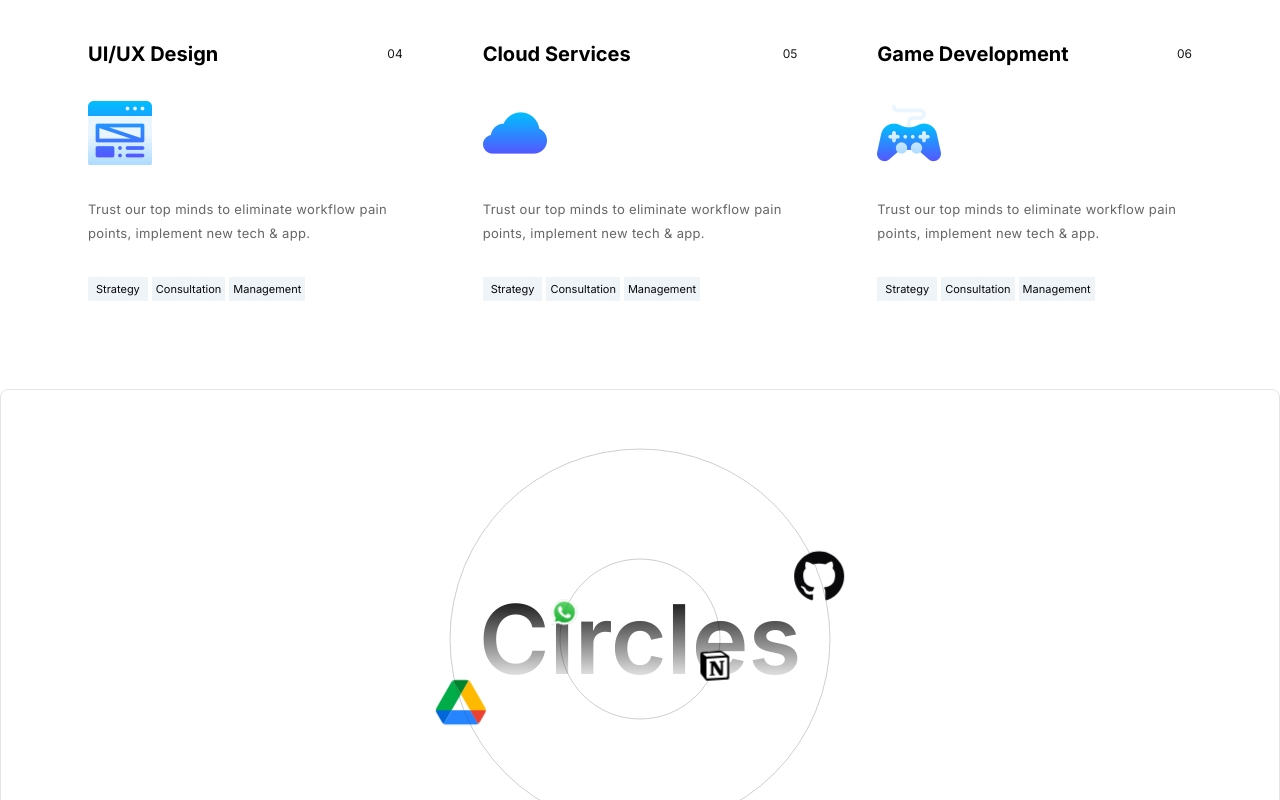
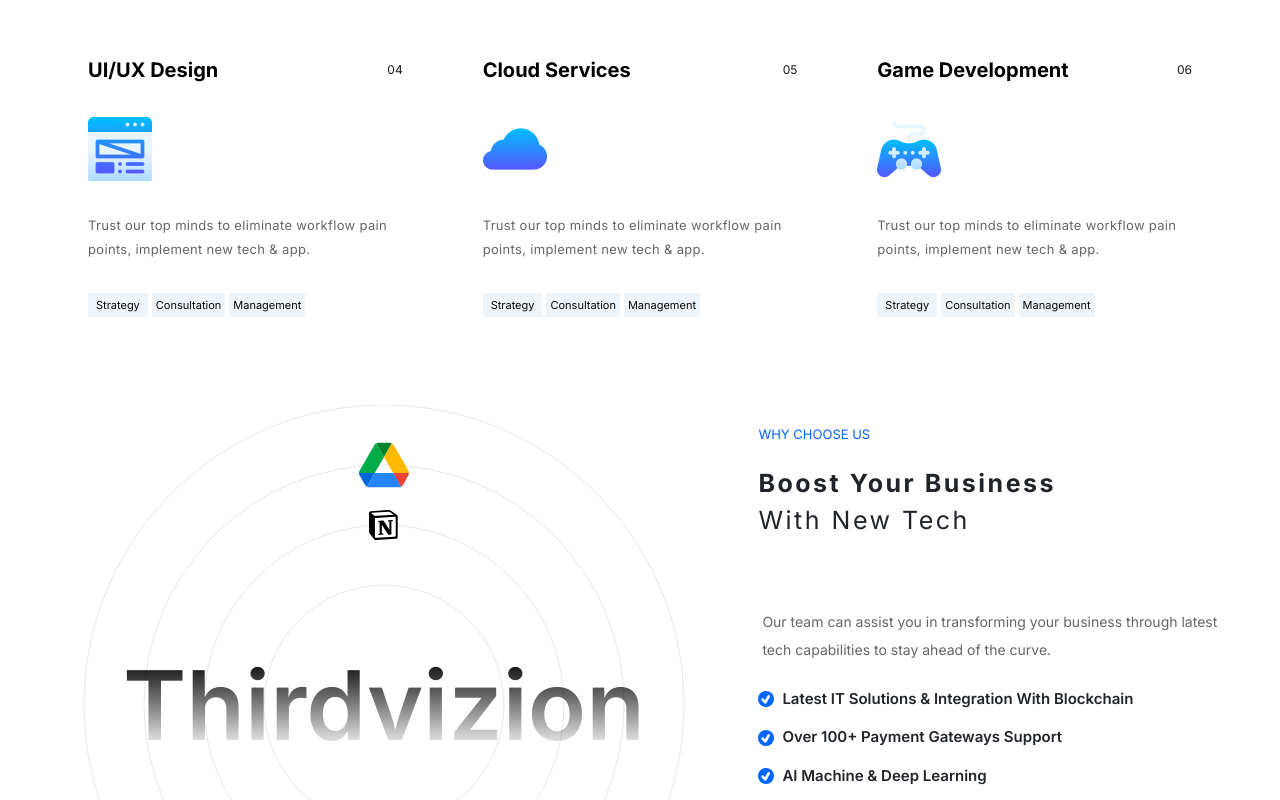
Before and after one commit to sabeerkhan2003/Itech-template1, a React (Vite) app: page / in a window 1280 px wide. Shown: the part 2000-2800 px from the top of the page. Built offline with nearby package versions, Linux system fonts and the light colour scheme.

Commit message:
completed orbitingcircle

```diff
--- a/src/components/Home/circle.jsx
+++ b/src/components/Home/circle.jsx
@@ -1,42 +1,90 @@
+import { useState, useEffect } from 'react';
 import OrbitingCircles from "@/components/ui/orbiting-circles";
+import { TiTick } from "react-icons/ti";
+
 
 function IconCircles() {
+
+  const [radius, setRadius] = useState(30); // Default radius for small screens
+
+  // Change radius based on screen width
+  useEffect(() => {
+    const updateRadius = () => {
+      if (window.innerWidth >= 1024) {
+        setRadius(80);
+      } else {
+        setRadius(30);
+      }
+    };
+
+    window.addEventListener('resize', updateRadius);
+    updateRadius();
+
+    return () => window.removeEventListener('resize', updateRadius);
+  }, []);
+
+
+  const features=["Latest IT Solutions & Integration With Blockchain","Over 100+ Payment Gateways Support","AI Machine & Deep Learning",
+    "Dedicated Support 24/7"]
+
+
   return (
-    <div className="relative flex h-[500px] w-full flex-col items-center justify-center overflow-hidden rounded-lg border bg-background md:shadow-xl">
-      <span className="pointer-events-none whitespace-pre-wrap bg-gradient-to-b from-black to-gray-300 bg-clip-text text-center text-8xl font-semibold leading-none text-transparent dark:from-white dark:to-black">
+    <>
+    <div className="m-4 flex flex-col gap-5 lg:hidden">
+      <h6 className="text-[#0066FF] text-[13px] font-inter">WHY CHOOSE US</h6>
+      <h2 className="text-[#212529] text-[25px] font-bold w-[80%] tracking-widest">Boost Your Business<br></br><span className="text-[25px] text-[#212529] font-normal tracking-widest">With New Tech</span></h2><br />
+      <div className="text-[14px] text-[#666666] leading-7 m-1">Our team can assist you in transforming your business through latest tech capabilities to stay ahead of the curve.</div>
+
+      <ul className="flex flex-col gap-4">
+        {features.map((item,index)=>(
+          <li><div className="flex  items-center font-semibold  gap-2"><div><TiTick className="bg-[#0066FF] rounded-full text-white " /></div><h6 className="text-[#212529] text-[15px] font-inter flex">{item}</h6></div></li>
+        ))}
+      </ul>
+
+      <a className=" mt-20"><span className="text-white bg-[#0066FF] px-6 py-3 rounded-sm">How We Works</span></a>
+    </div>
+
+{/* ----------------------------------------------------------------------------------------------- */}
+    {/* small */}
+    <div className='flex flex-col-reverse '>
+  <div className="lg:flex lg:hidden  md:h-0 h-0">
+  <div className="relative bottom-48  -right-32 lg:left-0 flex h-[300px] lg:h-[600px] w-full  flex-col items-center justify-center overflow-hidden rounded-lg   md:-top-72  lg:relative ">
+      <span className="pointer-events-none whitespace-pre-wrap bg-gradient-to-b from-black to-gray-300 bg-clip-text text-center text-[12px] font-semibold leading-none text-transparent dark:from-white dark:to-black">
         Circles
       </span>
 
+
+
         {/* Inner Circles */}
     <OrbitingCircles
-        className="size-[30px] border-none bg-transparent"
+      className="w-[20px] h-[20px] border-none bg-transparent lg:w-[0px]"
       duration={20}
       delay={20}
-        radius={80}
+      radius={30}
     >
       <Icons.whatsapp />
     </OrbitingCircles>
     <OrbitingCircles
-        className="size-[30px] border-none bg-transparent"
+      className="w-[20px] h-[20px] border-none bg-transparent"
       duration={20}
       delay={10}
-        radius={80}
+      radius={50}
     >
       <Icons.notion />
     </OrbitingCircles>
 
     {/* Outer Circles (reverse) */}
     <OrbitingCircles
-        className="size-[50px] border-none bg-transparent"
-        radius={190}
+      className="w-[30px] h-[30px] border-none bg-transparent"
+      radius={70}
       duration={20}
       reverse
     >
       <Icons.googleDrive />
     </OrbitingCircles>
     <OrbitingCircles
-        className="size-[50px] border-none bg-transparent"
-        radius={190}
+      className="w-[30px] h-[30px] border-none bg-transparent"
+      radius={90}
       duration={20}
       delay={20}
       reverse
@@ -44,8 +92,83 @@ function IconCircles() {
       <Icons.gitHub />
     </OrbitingCircles>
     </div>
+    </div>
+
+
+
+
+
+    </div>
+{/* ----------------------------------------------------------------------------------------------- */}
+        {/* large */}
+<div className="hidden lg:block ">
+        <div className="relative -left-[40%] flex h-[500px] w-full lg:w-[140%] lg:h-[600px]  flex-col items-center justify-center overflow-hidden rounded-lg  bg-background md:shadow-xl ">
+      <span className="pointer-events-none whitespace-pre-wrap bg-gradient-to-b from-black to-gray-300 bg-clip-text text-center text-8xl font-semibold leading-none text-transparent dark:from-white dark:to-black">
+        Thirdvizion
+      </span>
+
+
+
+      <div className="m-4 flex flex-col gap-5 lg:absolute lg:top-1 lg:left-[70%] ">
+      <h6 className="text-[#0066FF] text-[13px] font-inter">WHY CHOOSE US</h6>
+      <h2 className="text-[#212529] text-[25px] font-bold w-[80%] tracking-widest">Boost Your Business<br></br><span className="text-[25px] text-[#212529] font-normal tracking-widest">With New Tech</span></h2><br />
+      <div className="text-[14px] text-[#666666] leading-7 m-1">Our team can assist you in transforming your business through latest<br></br> tech capabilities to stay ahead of the curve.</div>
+
+      <ul className="flex flex-col gap-4">
+        {features.map((item,index)=>(
+          <li><div className="flex  items-center font-semibold  gap-2"><div><TiTick className="bg-[#0066FF] rounded-full text-white " /></div><h6 className="text-[#212529] text-[15px] font-inter flex">{item}</h6></div></li>
+        ))}
+      </ul>
+
+      <a className=" mt-20"><span className="text-white bg-[#0066FF] px-6 py-3 rounded-sm">How We Works</span></a>
+    </div>
+
+
+      {/* Inner Circles */}
+      <OrbitingCircles
+      className="w-[30px] h-[30px] border-none bg-transparent lg:w-[0px]"
+      duration={20}
+      delay={20}
+      radius={120}
+    >
+      <Icons.whatsapp />
+    </OrbitingCircles>
+
+    <OrbitingCircles
+      className="w-[30px] h-[30px] border-none bg-transparent"
+      duration={20}
+      delay={10}
+      radius={180}
+    >
+      <Icons.notion />
+    </OrbitingCircles>
+
+    {/* Outer Circles (reverse) */}
+    <OrbitingCircles
+      className="w-[50px] h-[50px] border-none bg-transparent"
+      radius={240}
+      duration={20}
+      reverse
+    >
+      <Icons.googleDrive />
+    </OrbitingCircles>
+    <OrbitingCircles
+      className="w-[50px] h-[50px] border-none bg-transparent"
+      radius={300}
+      duration={20}
+      delay={20}
+      reverse
+    >
+      <Icons.gitHub />
+    </OrbitingCircles>
+    </div>
+    </div>
+    </>
   );
 }
+
+
+
 
 const Icons = {
   gitHub: () => (
@@ -172,7 +295,9 @@ const Icons = {
         fillRule="evenodd"
       />
     </svg>
+
   ),
+
 };
 
 export default IconCircles
--- a/src/components/Home/nav.jsx
+++ b/src/components/Home/nav.jsx
@@ -9,8 +9,8 @@ function Nav() {
   const [menubar, setmenubar] = useState(false);
 
   const pages = [
-    { name: "Home" },
-    { name: "Pages" },
+    { name: "Home" ,subPages:"sabeer"},
+    { name: "Pages",subPages:"khan" },
     { name: "Portfolio" },
     { name: "Blog" },
     { name: "Contacts" },
@@ -29,14 +29,14 @@ function Nav() {
   };
 
   return (
-    <nav className='flex justify-center gap-[5%] lg:gap-[3%] items-center text-secondary h-24 z-20 bg-white  lg:px-12 w-full ml- lg:ml-0 sticky top-0'>
+    <nav className='flex justify-center gap-[5%] lg:gap-[%] lg:h-28 items-center text-secondary h-24 z-20 bg-white  lg:px-12 w-full  lg:ml-0  top-0 sticky '>
       {/* Logo and Hamburger Menu for Mobile */}
-      <div className='flex items-center justify-between w-full lg:w-auto '>
-        <img className="lg:h-11 h-8 lg:w-full pl-3" src={pic} alt='logo' />
+      <div className='flex items-center justify-between  w-full xl:w-fit lg:h-auto ' >
+        <img className=" h-8 lg:w-full pl-3 lg:pl-3 lg:h-full xl:w-[100%] lg:object-contain" src={pic} alt='logo' />
         <div className='lg:hidden mr-5 lg:mr-0'>
           <CiMenuBurger className='text-3xl cursor-pointer' onClick={handleMenuBar} />
         </div>
-      </div>
+        </div>
 
       {/* Mobile Menu (Hamburger) */}
       <div className={`fixed z-10 left-0 h-full w-[250px]  bg-white transition-all duration-300 ease-in-out ${menubar ? 'top-20' : '-top-full'}`}>
@@ -53,7 +53,7 @@ function Nav() {
       </div>
 
       {/* Full Menu for Larger Screens */}
-      <ul className='hidden lg:flex gap-8 items-center text-[14px]'>
+      <ul className='hidden lg:flex gap-8 items-center text-[14px] text-primary'>
         {pages.map((item, index) => (
           <li
             key={item.name}
@@ -80,16 +80,18 @@ function Nav() {
       </ul>
 
       {/* Contact and Icons Section (Visible on Larger Screens) */}
-      <div className='hidden lg:flex gap-5 items-center lg:ml-[15%] lg:mr'>
+      <div className='hidden lg:flex gap-5 items-center'>
         <div className='flex items-center gap-4'>
           <a href="#">
-            <div className='bg-primary rounded-full h-10 w-10 flex items-center justify-center'>
+            <div className=' rounded-full h-10 w-10 flex items-center justify-center ' style={{
+            background: "linear-gradient(60deg, rgba(0,102,255,1) 9%, rgba(4,158,253,1) 69%, rgba(0,102,255,1) 100%)",
+          }}>
               <FaPhoneAlt className='text-white text-xl' />
             </div>
           </a>
           <div>
             <p className='text-gray text-[13px]'>Hotline 24/7</p>
-            <p className='text-m font-bold text-[14px]'>(+91 xxxxx xxxxx)</p>
+            <p className='text-m font-bold text-[14px] text-primary'>(+91 xxxxx xxxxx)</p>
           </div>
         </div>
         <span className="border-l border-black h-5 inline-block mx-4"></span>
```
Also changed, not shown: src/components/ui/orbiting-circles.tsx (line endings or trailing spaces), 1 other file (tests, documents, lock files or other folders). Lines whose indentation alone changed are shown as unchanged.
